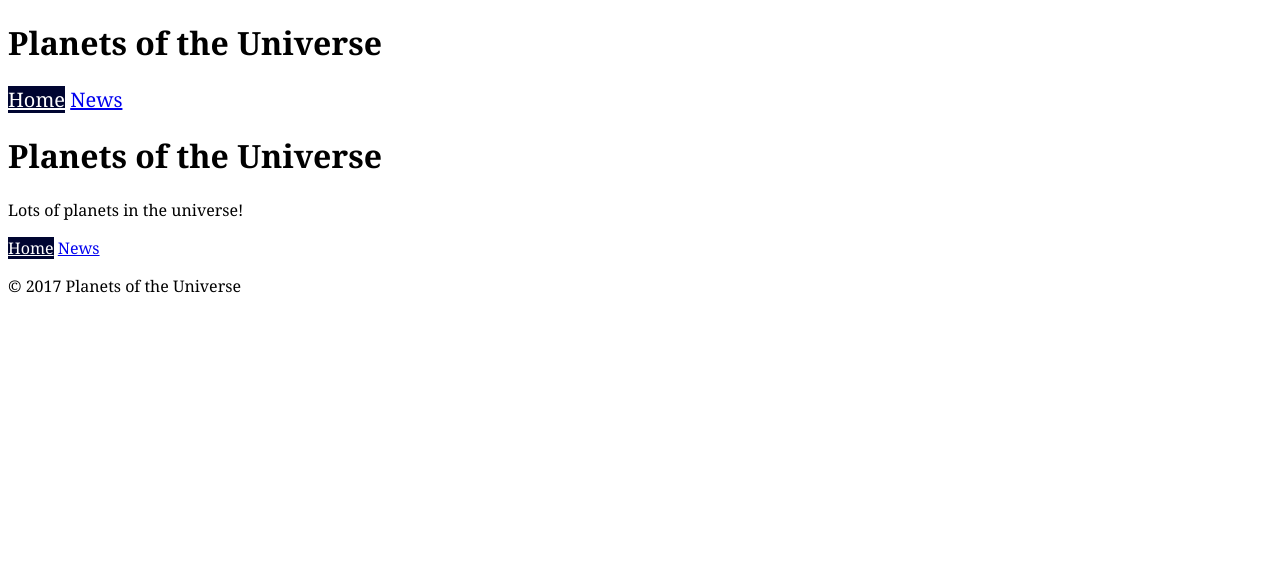
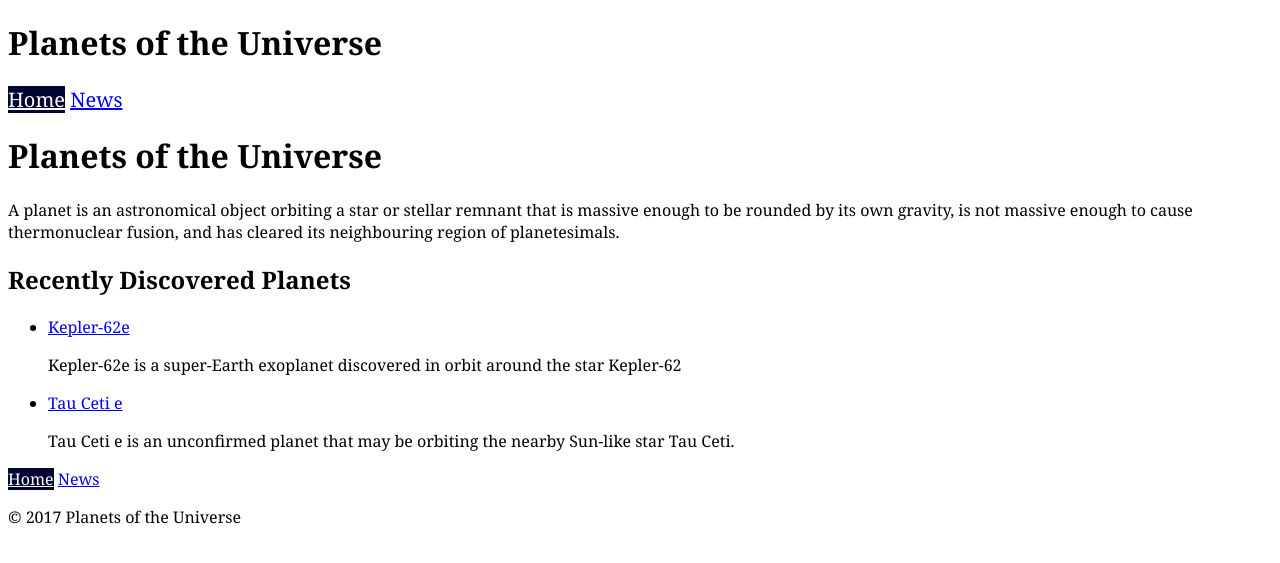
Before and after one commit to planeswalker1/planets-of-the-universe, a Jekyll site: the page built from index.html, in a window 1280 px wide. Shown: the top 563 px of the page. Built offline with Jekyll 4.4.1, drawn with Linux system fonts in a browser that asks for light colours.

Commit message:
added jekyll loop to loop through recently-discovered dir and adds a list

```diff
--- a/index.html
+++ b/index.html
@@ -3,4 +3,14 @@
 ---
 
 <h1>Planets of the Universe</h1>
-<p>Lots of planets in the universe!</p>
+<p>A planet is an astronomical object orbiting a star or stellar remnant that is massive enough to be rounded by its own gravity, is not massive enough to cause thermonuclear fusion, and has cleared its neighbouring region of planetesimals.</p>
+
+<h2>Recently Discovered Planets</h2>
+<ul>
+  {% for news in site.categories.recently-discovered limit: 2 %}
+  <li>
+    <a href="{{news.source}}">{{news.title}}</a>
+    <p>{{news.meta}}</p>
+  </li>
+  {% endfor %}
+</ul>
```
